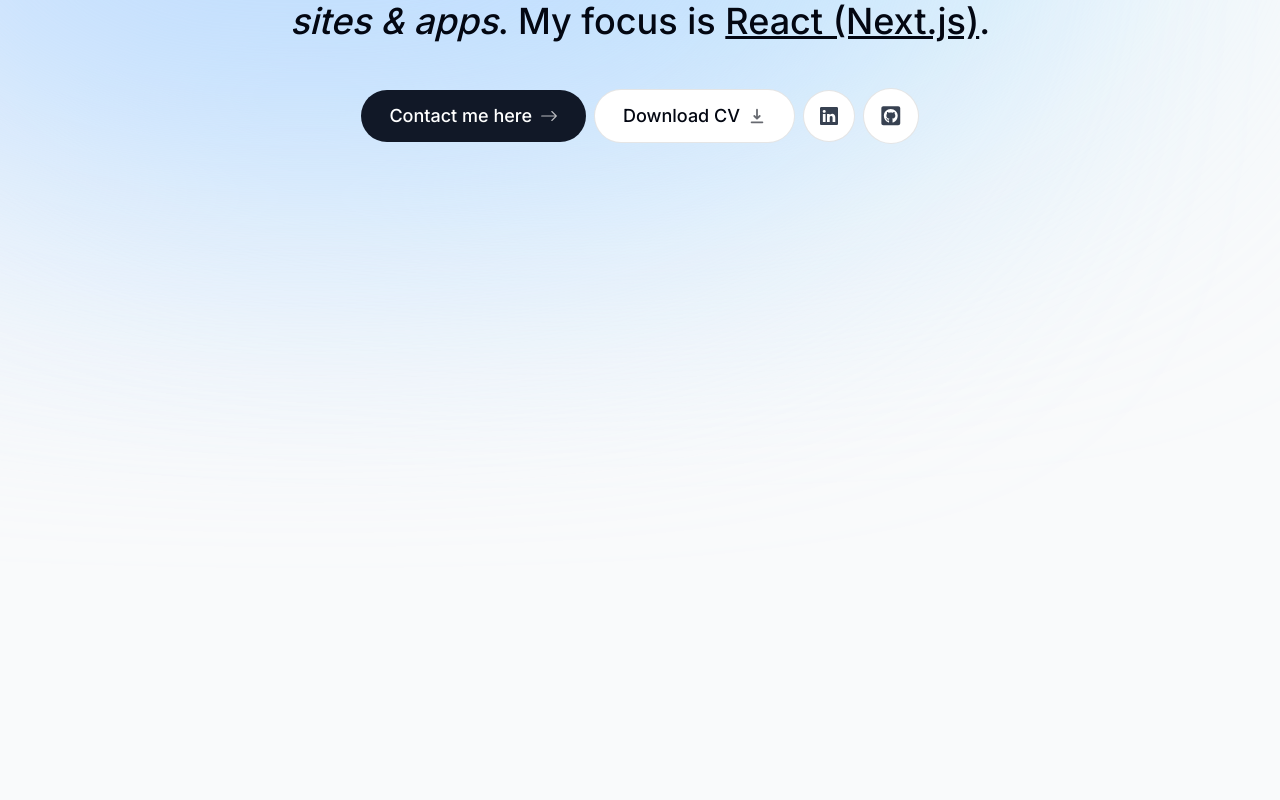
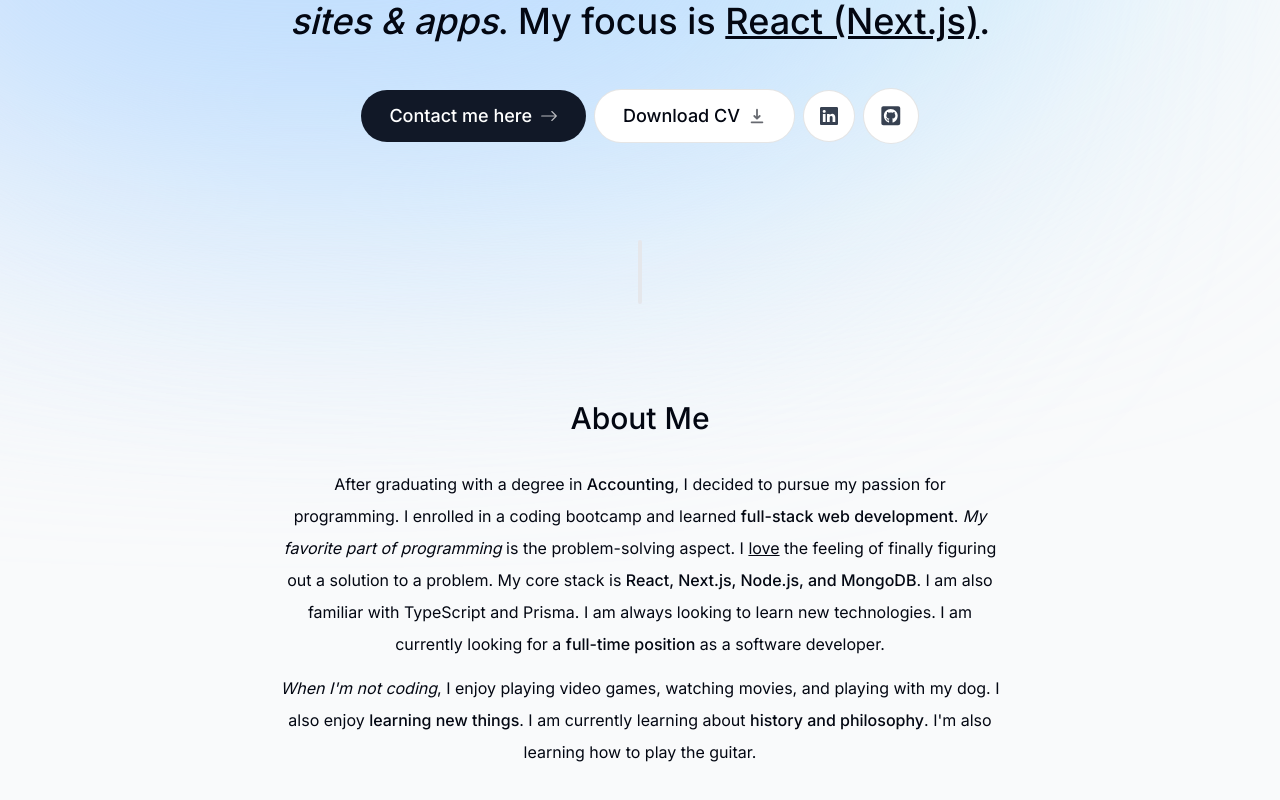
Before and after one commit to DArlegui/My-Portfolio, a Next.js app: page / in a window 1280 px wide. Shown: the part 338-1138 px from the top of the page. Built offline with nearby package versions, Linux system fonts and the light colour scheme.

Commit message:
Add About component and SectionDivider component

```diff
--- a/app/page.tsx
+++ b/app/page.tsx
@@ -1,9 +1,13 @@
+import About from '@/components/About';
 import Intro from '@/components/Intro';
+import SectionDivider from '@/components/SectionDivider';
 
 export default function Home() {
   return (
     <main className=" flex flex-col items-center px-4">
       <Intro />
+      <SectionDivider />
+      <About />
     </main>
   );
 }
--- /dev/null
+++ b/components/About.tsx
@@ -0,0 +1,41 @@
+'use client';
+import { motion } from 'framer-motion';
+import SectionHeading from './SectionHeading';
+
+export default function About() {
+  return (
+    <motion.section
+      className="mb-28 max-w-[45rem] text-center leading-8 sm:mb-40 scroll-mt-28"
+      initial={{ opacity: 0, y: 100 }}
+      animate={{ opacity: 1, y: 0 }}
+      transition={{ delay: 0.175 }}>
+      <SectionHeading>About me</SectionHeading>
+      <p className="mb-3">
+        After graduating with a degree in{' '}
+        <span className="font-medium">Accounting</span>, I decided to pursue my
+        passion for programming. I enrolled in a coding bootcamp and learned{' '}
+        <span className="font-medium">full-stack web development</span>.{' '}
+        <span className="italic">My favorite part of programming</span> is the
+        problem-solving aspect. I <span className="underline">love</span> the
+        feeling of finally figuring out a solution to a problem. My core stack
+        is{' '}
+        <span className="font-medium">
+          React, Next.js, Node.js, and MongoDB
+        </span>
+        . I am also familiar with TypeScript and Prisma. I am always looking to
+        learn new technologies. I am currently looking for a{' '}
+        <span className="font-medium">full-time position</span> as a software
+        developer.
+      </p>
+
+      <p>
+        <span className="italic">When I'm not coding</span>, I enjoy playing
+        video games, watching movies, and playing with my dog. I also enjoy{' '}
+        <span className="font-medium">learning new things</span>. I am currently
+        learning about{' '}
+        <span className="font-medium">history and philosophy</span>. I'm also
+        learning how to play the guitar.
+      </p>
+    </motion.section>
+  );
+}
--- a/components/Intro.tsx
+++ b/components/Intro.tsx
@@ -3,9 +3,9 @@
 import Image from 'next/image';
 import Link from 'next/link';
 import { BsArrowRight, BsLinkedin } from 'react-icons/bs';
+import { FaGithubSquare } from 'react-icons/fa';
 import { HiDownload } from 'react-icons/hi';
 import photo from '../public/photo.png';
-import { FaGithubSquare } from 'react-icons/fa';
 
 export default function Intro() {
   return (
@@ -44,7 +44,7 @@
         </div>
       </div>
 
-      <motion.p
+      <motion.h1
         className="mb-10 mt-4 px-4 text-2xl font-medium !leading-[1.5] sm:text-4xl"
         initial={{ opacity: 0, y: 100 }}
         animate={{ opacity: 1, y: 0 }}>
@@ -53,7 +53,7 @@
         <span className="font-bold">4 years</span> of experience. I enjoy
         building <span className="italic">sites & apps</span>. My focus is{' '}
         <span className="underline">React (Next.js)</span>.
-      </motion.p>
+      </motion.h1>
 
       <motion.div
         className="flex flex-col sm:flex-row items-center justify-center gap-2 px-4 text-lg font-medium"
--- /dev/null
+++ b/components/SectionDivider.tsx
@@ -0,0 +1,12 @@
+'use client';
+import { motion } from 'framer-motion';
+
+export default function SectionDivider() {
+  return (
+    <motion.div
+      className="bg-gray-200 my-24 h-16 w-1 rounded-full hidden sm:block"
+      initial={{ opacity: 0, y: 100 }}
+      animate={{ opacity: 1, y: 0 }}
+      transition={{ delay: 0.125 }}></motion.div>
+  );
+}
--- /dev/null
+++ b/components/SectionHeading.tsx
@@ -0,0 +1,9 @@
+import { ReactNode } from 'react';
+
+interface SectionHeadingProps {
+  children: ReactNode;
+}
+
+export default function SectionHeading({ children }: SectionHeadingProps) {
+  return <h2 className="text-3xl font-medium capitalize mb-8">{children}</h2>;
+}
```
